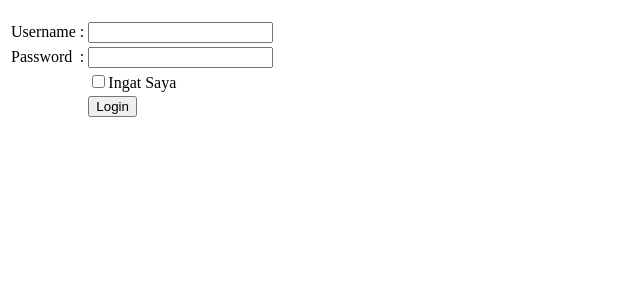
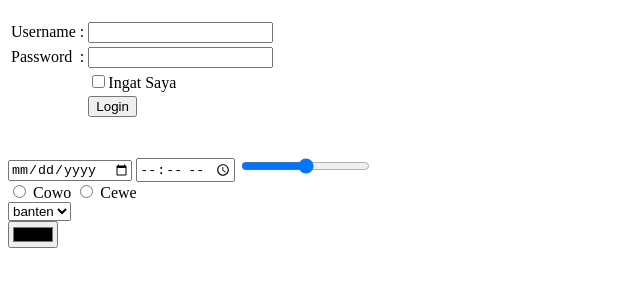
Before and after one commit to risanussy/Bootcamp-G03, a plain HTML site: page Pertemuan-1/Materi/latihan4.html in a window 1280 px wide. Shown: the part 79-366 px from the top of the page, without its empty margins (0-640 px from the left). Drawn offline with Linux system fonts and the light colour scheme.

Commit message:
final html

```diff
--- a/Pertemuan-1/Materi/latihan4.html
+++ b/Pertemuan-1/Materi/latihan4.html
@@ -30,5 +30,25 @@
             </tr>
         </table>
     </form>
+    <br>
+    <br>
+    <form action="">
+        <input type="date">
+        <input type="time">
+        <input type="range">
+        <br>
+        <input type="radio" name="jk">
+        <label>Cowo</label>
+        <input type="radio" name="jk">
+        <label>Cewe</label>
+        <br>
+        <select>
+            <option value="">banten</option>
+            <option value="">jakarta</option>
+            <option value="">jogja</option>
+        </select>
+        <br>
+        <input type="color">
+    </form>
 </body>
 </html>
```
